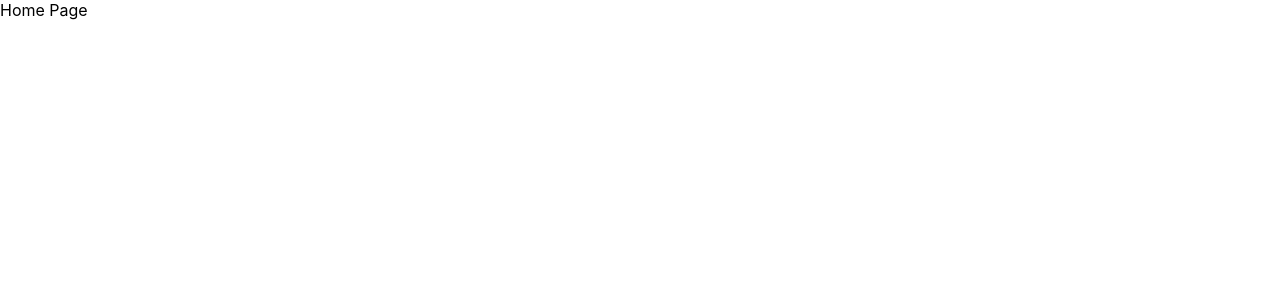
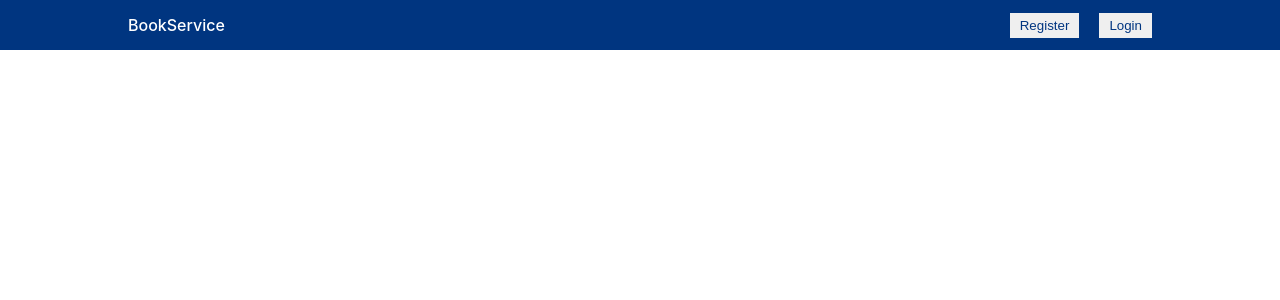
Before and after one commit to sergey87chuvasov/Booking-Reservation-App, a React (Create React App) app: page / in a window 1280 px wide. Shown: the top 300 px of the page. Built offline with nearby package versions, Linux system fonts and the light colour scheme; the HTML template or start-up script is replaced by a standard one.

Commit message:
added navbar

```diff
--- /dev/null
+++ b/src/components/navbar/Navbar.css
@@ -0,0 +1,27 @@
+.navbar {
+  height: 50px;
+  background-color: #003580;
+  display: flex;
+  justify-content: center;
+}
+
+.navContainer {
+  width: 100%;
+  max-width: 1024px;
+  color: white;
+  display: flex;
+  align-items: center;
+  justify-content: space-between;
+}
+
+.logo {
+  font-weight: 500;
+}
+
+.navButton {
+  margin-left: 20px;
+  border: none;
+  padding: 5px 10px;
+  cursor: pointer;
+  color: #003580;
+}
--- /dev/null
+++ b/src/components/navbar/Navbar.jsx
@@ -0,0 +1,18 @@
+import React from 'react';
+import './Navbar.css';
+
+const Navbar = () => {
+  return (
+    <div className='navbar'>
+      <div className='navContainer'>
+        <span className='logo'>BookService</span>
+        <div className='navItems'>
+          <button className='navButton'>Register</button>
+          <button className='navButton'>Login</button>
+        </div>
+      </div>
+    </div>
+  );
+};
+
+export default Navbar;
--- a/src/pages/home/Home.jsx
+++ b/src/pages/home/Home.jsx
@@ -1,8 +1,13 @@
 import React from 'react';
 import './Home.css';
+import Navbar from '../../components/navbar/Navbar';
 
 const Home = () => {
-  return <div>Home Page</div>;
+  return (
+    <div>
+      <Navbar />
+    </div>
+  );
 };
 
 export default Home;
```
